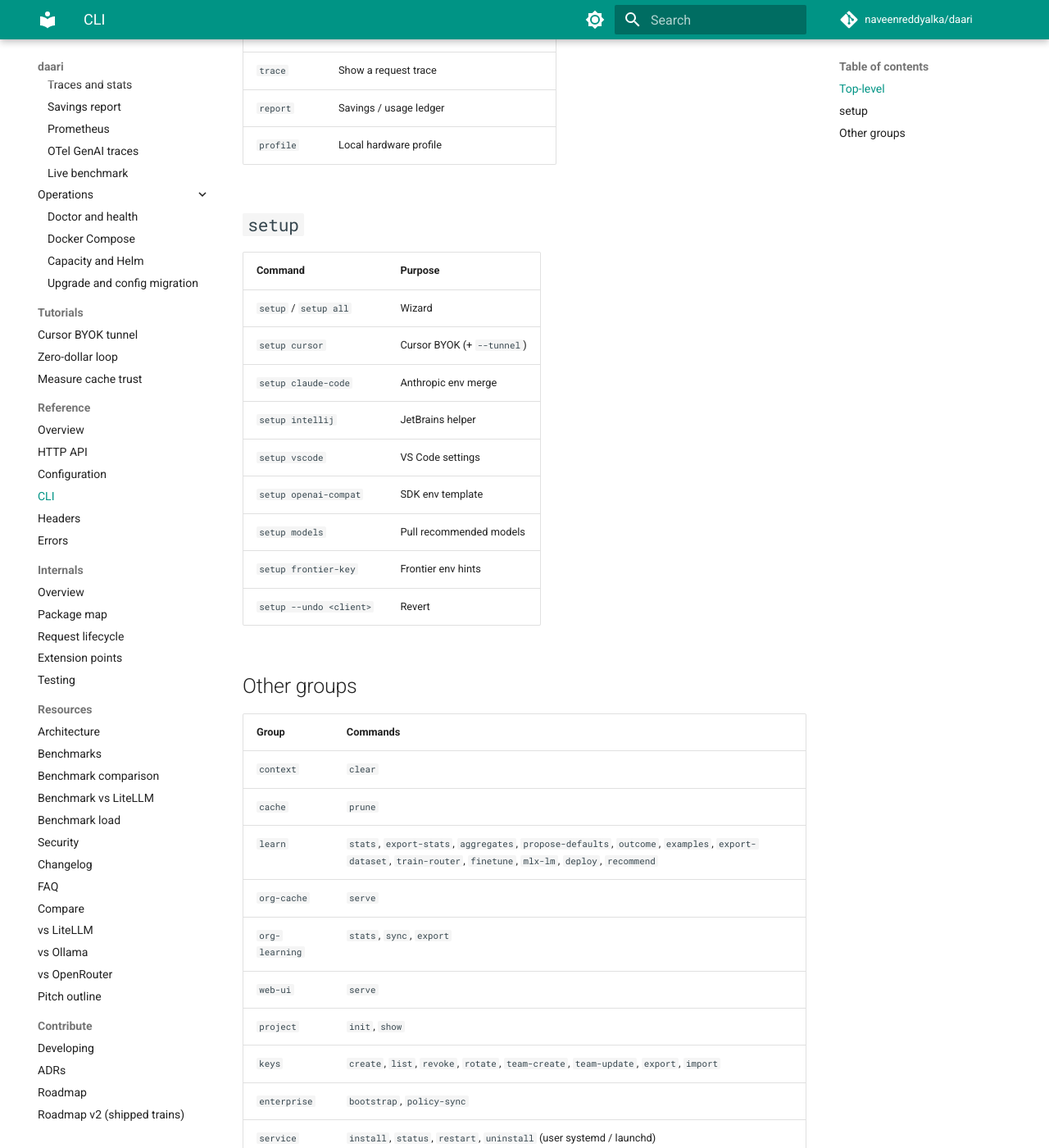
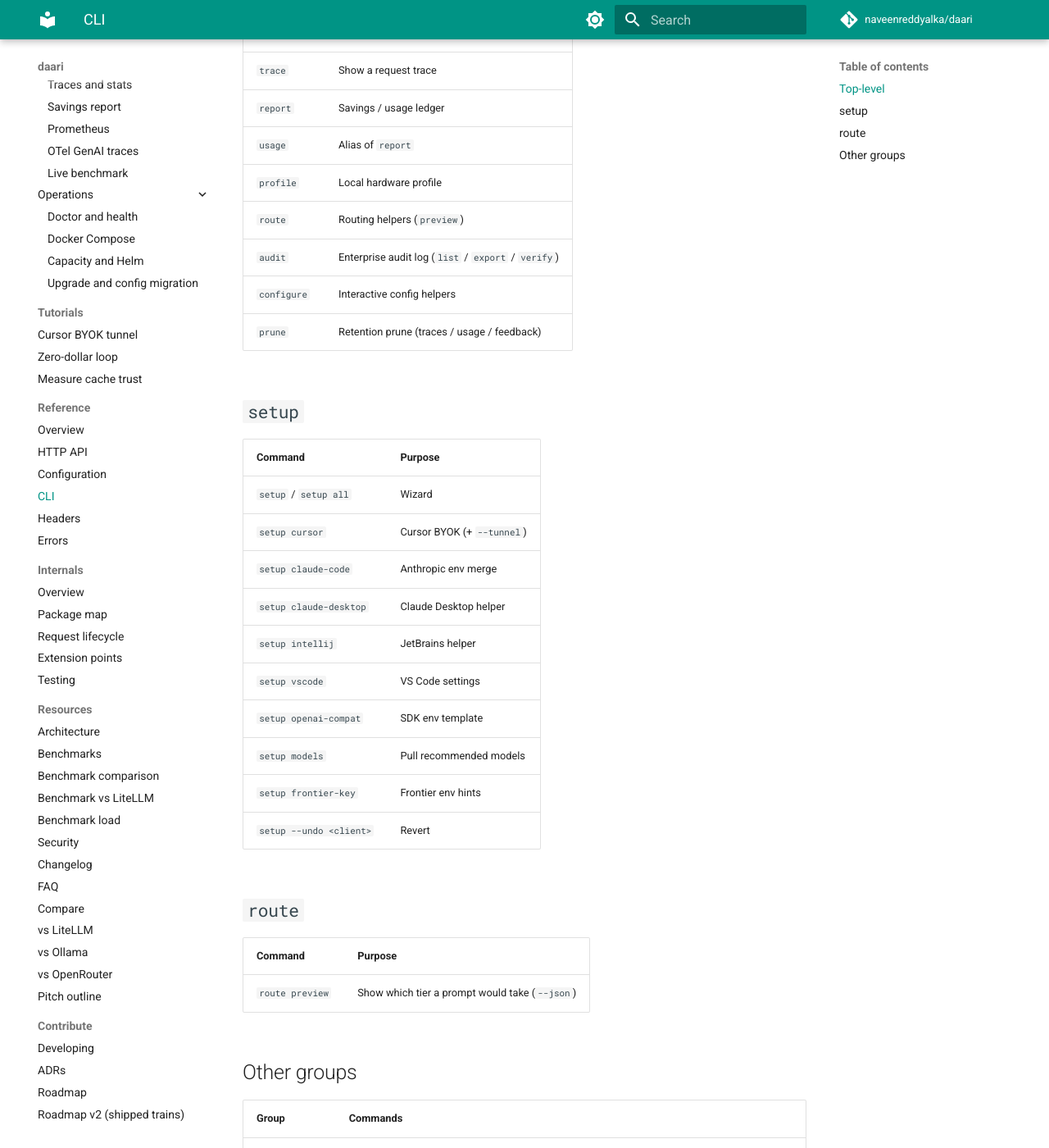
Before and after one commit to naveenreddyalka/daari, an MkDocs documentation site: the page built from docs/developer/reference/cli.md, in a window 1280 px wide and 1400 px high, scrolled down 551 px. Shown: the whole window at 82% size. Built offline with MkDocs 1.6.1 and Material for MkDocs 9.7.7, drawn with Linux system fonts in a browser that asks for light colours; comment, search, counter and statistics services are not loaded; some of the changed text lies outside the part shown.

Commit message:
docs(cli): sync CLI reference with Typer catalog (#686)
Document missing top-level commands, drop stale learn subcommands, and
add a catalog contract test. Closes #681.

Co-authored-by: Cursor <cursoragent@cursor.com>

```diff
--- a/docs/developer/reference/cli.md
+++ b/docs/developer/reference/cli.md
@@ -7,14 +7,19 @@ Entry point: `daari` (Typer).
 | Command | Purpose |
 |---------|---------|
 | `serve` | Run the gateway daemon |
-| `stats` | Tier counters |
+| `stats` | Tier counters (`GET /v1/daari/stats` JSON) |
 | `doctor` | Health / suggest-models |
 | `install` | Convenience installer helpers |
 | `onboard` | pip/brew first-run (Ollama + default models) |
 | `feedback` | Record accept/reject |
 | `trace` | Show a request trace |
 | `report` | Savings / usage ledger |
+| `usage` | Alias of `report` |
 | `profile` | Local hardware profile |
+| `route` | Routing helpers (`preview`) |
+| `audit` | Enterprise audit log (`list` / `export` / `verify`) |
+| `configure` | Interactive config helpers |
+| `prune` | Retention prune (traces / usage / feedback) |
 
 ## `setup`
 
@@ -23,6 +28,7 @@ Entry point: `daari` (Typer).
 | `setup` / `setup all` | Wizard |
 | `setup cursor` | Cursor BYOK (+ `--tunnel`) |
 | `setup claude-code` | Anthropic env merge |
+| `setup claude-desktop` | Claude Desktop helper |
 | `setup intellij` | JetBrains helper |
 | `setup vscode` | VS Code settings |
 | `setup openai-compat` | SDK env template |
@@ -30,13 +36,19 @@ Entry point: `daari` (Typer).
 | `setup frontier-key` | Frontier env hints |
 | `setup --undo <client>` | Revert |
 
+## `route`
+
+| Command | Purpose |
+|---------|---------|
+| `route preview` | Show which tier a prompt would take (`--json`) |
+
 ## Other groups
 
 | Group | Commands |
 |-------|----------|
 | `context` | `clear` |
 | `cache` | `prune` |
-| `learn` | `stats`, `export-stats`, `aggregates`, `propose-defaults`, `outcome`, `examples`, `export-dataset`, `train-router`, `finetune`, `mlx-lm`, `deploy`, `recommend` |
+| `learn` | `stats`, `export-stats`, `propose-defaults`, `examples`, `export-dataset`, `train-router`, `finetune`, `deploy`, `recommend` |
 | `org-cache` | `serve` |
 | `org-learning` | `stats`, `sync`, `export` |
 | `web-ui` | `serve` |
@@ -44,5 +56,6 @@ Entry point: `daari` (Typer).
 | `keys` | `create`, `list`, `revoke`, `rotate`, `team-create`, `team-update`, `export`, `import` |
 | `enterprise` | `bootstrap`, `policy-sync` |
 | `service` | `install`, `status`, `restart`, `uninstall` (user systemd / launchd) |
+| `audit` | `list`, `export`, `verify` |
 
 Use `daari <cmd> --help` for flags.
```
Also changed, not shown: docs/TRACKING.md (+6 -0 lines), 1 other file.
